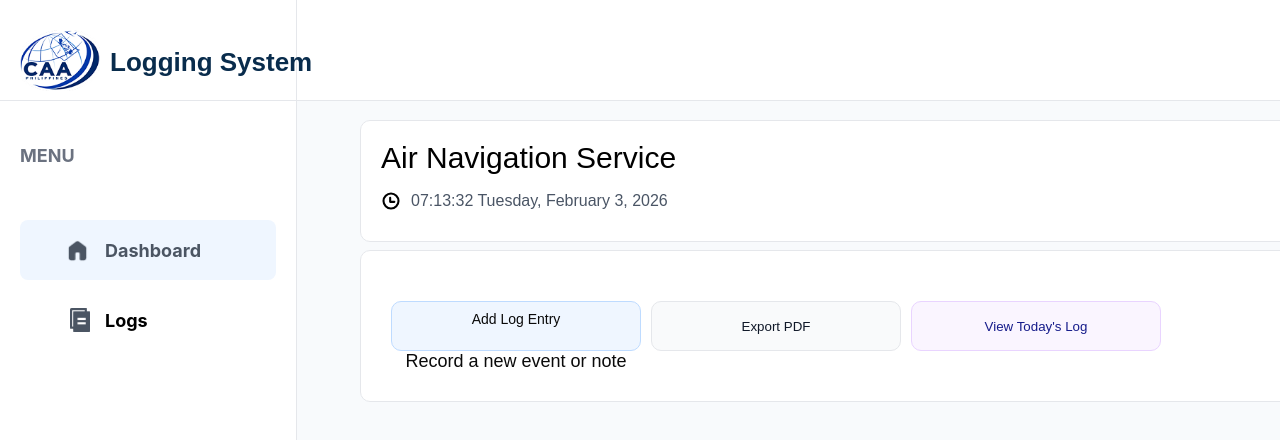
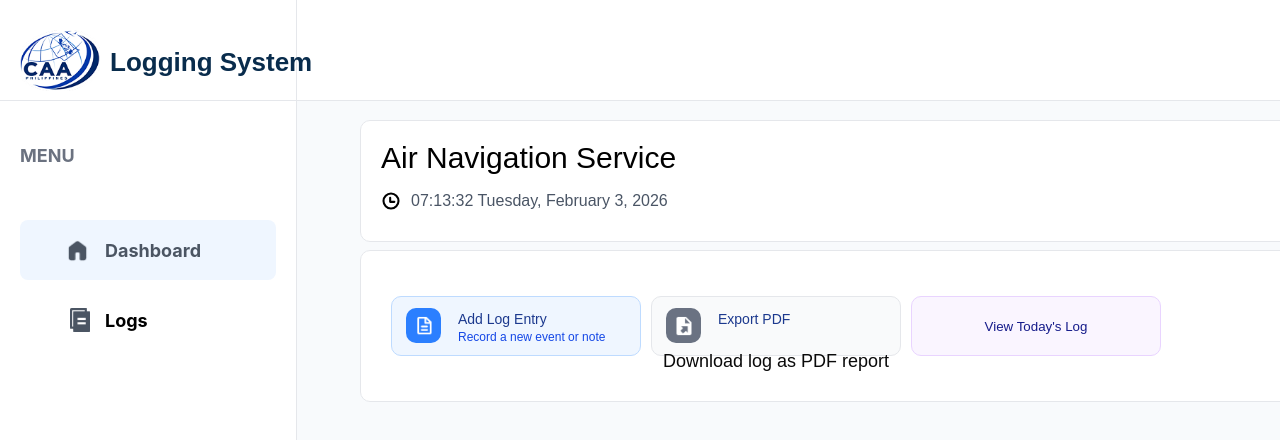
Before and after one commit to MJnamz10/logging-system, a React (Vite) app: page /dashboard in a window 1280 px wide. Shown: the top 440 px of the page. Built offline with nearby package versions, Linux system fonts and the light colour scheme.

Commit message:
new update

```diff
--- a/src/css/dashboard.css
+++ b/src/css/dashboard.css
@@ -172,19 +172,19 @@
 .actions-items {
   display: flex;
   gap: 10px;
-
 }
 
 .action {
   width: 250px;
-  height: 50px;
+  height: 60px;
   border-radius: 10px;
-  font-family: 'Arimo', sans-serif;
+  font-family: "Arimo", sans-serif;
+  justify-content: center;
 }
 .actions-items .action:nth-child(1) {
   background-color: #eff6ff;
-  border: 1pt solid #BEDBFF;
-  color: #1C398E;
+  border: 1pt solid #bedbff;
+  color: #1c398e;
 }
 .actions-items .action:nth-child(1):hover {
   background-color: #a6bcfd;
@@ -193,10 +193,62 @@
 }
 .action .add {
   font-size: 14px;
+  display: flex;
+  justify-content: left;
+  padding-left: 60px;
+  padding-top: 5px;
+  color: #1c398e;
+}
+.action .record {
+  font-size: 12px;
+  display: flex;
+  justify-content: left;
+  padding-left: 60px;
+  position: relative;
+  bottom: 30px;
+  color: #1447e6;
+}
+.action .export-pdf {
+  font-size: 14px;
+  display: flex;
+  justify-content: left;
+  padding-left: 60px;
+  padding-top: 5px;
+  color: #1c398e;
+}
+.action .add-icon {
+  position: absolute;
+  top: 8px;
+  height: 20px;
+  right: 7px;
+}
+.action .export-icon {
+  position: absolute;
+  top: 8px;
+  height: 20px;
+  right: 7px;
+}
+.action .add-container {
+  background-color: #2b7fff;
+  width: 35px;
+  height: 35px;
+  border-radius: 10px;
+  position: relative;
+  bottom: 83px;
+  left: 8px;
+}
+.action .export-container {
+  background-color: #6A7282;
+  width: 35px;
+  height: 35px;
+  border-radius: 10px;
+  position: absolute;
+  bottom: 58px;
+  left: 305px;
 }
 .actions-items .action:nth-child(2) {
-  background-color: #F9FAFB;
-  border: 1pt solid #E5E7EB;
+  background-color: #f9fafb;
+  border: 1pt solid #e5e7eb;
   color: #101828;
 }
 .actions-items .action:nth-child(2):hover {
@@ -205,9 +257,9 @@
   cursor: pointer;
 }
 .actions-items .action:nth-child(3) {
-  background-color: #FAF5FF;
-  border: 1pt solid #E9D4FF;
-  color: #161C8B;
+  background-color: #faf5ff;
+  border: 1pt solid #e9d4ff;
+  color: #161c8b;
 }
 .actions-items .action:nth-child(3):hover {
   background-color: #ddbbff;
--- a/src/css/logs.css
+++ b/src/css/logs.css
@@ -126,7 +126,7 @@
 /* ===== LOGS CONTENT ===== */
 .logs-content {
   margin-left: 340px;
-  margin-top: 120px;
+  margin-top: 110px;
   padding: 20px 40px;
   width: calc(100% - 380px);
   max-width: 900px;
@@ -590,7 +590,7 @@
   align-items: center;
   justify-content: center;
   gap: 8px;
-  margin-top: 40px;
+  margin-top: 25px;
 }
 
 .page-btn {
--- a/src/pages/dashboard.jsx
+++ b/src/pages/dashboard.jsx
@@ -3,6 +3,8 @@ import logo from "../assets/CAAP_Logo.png";
 import home from "../assets/home.png";
 import log from "../assets/Mask group.png";
 import clock from "../assets/clock-bold.svg";
+import add from "../assets/add.png";
+import exp from "../assets/export.png";
 import "../css/dashboard.css";
 import { useLocation, useNavigate } from "react-router-dom";
 import { useEffect, useState } from "react";
@@ -75,8 +77,18 @@ function Dashboard() {
             <div className="actions-items">
               <button className="action">
                 <p className="add">Add Log Entry</p>
-                <p className="record">Record a new event or note</p></button>
-              <button className="action">Export PDF</button>
+                <p className="record">Record a new event or note</p>
+                <div className="add-container">
+                  <img src={add} alt="add-icon" className="add-icon" />
+                </div>
+                <div className="export-container">
+                  <img src={exp} atl="export-icon" className="export-icon" />
+                </div>
+              </button>
+              <button className="action">
+                <p className="export-pdf">Export PDF</p>
+                <p className="download-log">Download log as PDF report</p>
+              </button>
               <button className="action">View Today's Log</button>
             </div>
           </div>
--- a/src/pages/logs.jsx
+++ b/src/pages/logs.jsx
@@ -154,18 +154,6 @@ function Logs() {
       safety: 2,
       lastUpdated: "1:16 PM",
     },
-    {
-      id: 4,
-      date: "Jan 28, 2026",
-      displayDate: "Jan 28, 2026",
-      dayName: "Wednesday",
-      status: "Open",
-      entries: 5,
-      incidents: 0,
-      maintenance: 2,
-      safety: 1,
-      lastUpdated: "2:10 PM",
-    }
   ];
 
   const filteredLogs = logsData.filter(log => {
```
Also changed, not shown: src/assets/add.png (added), src/assets/export.png (added).
